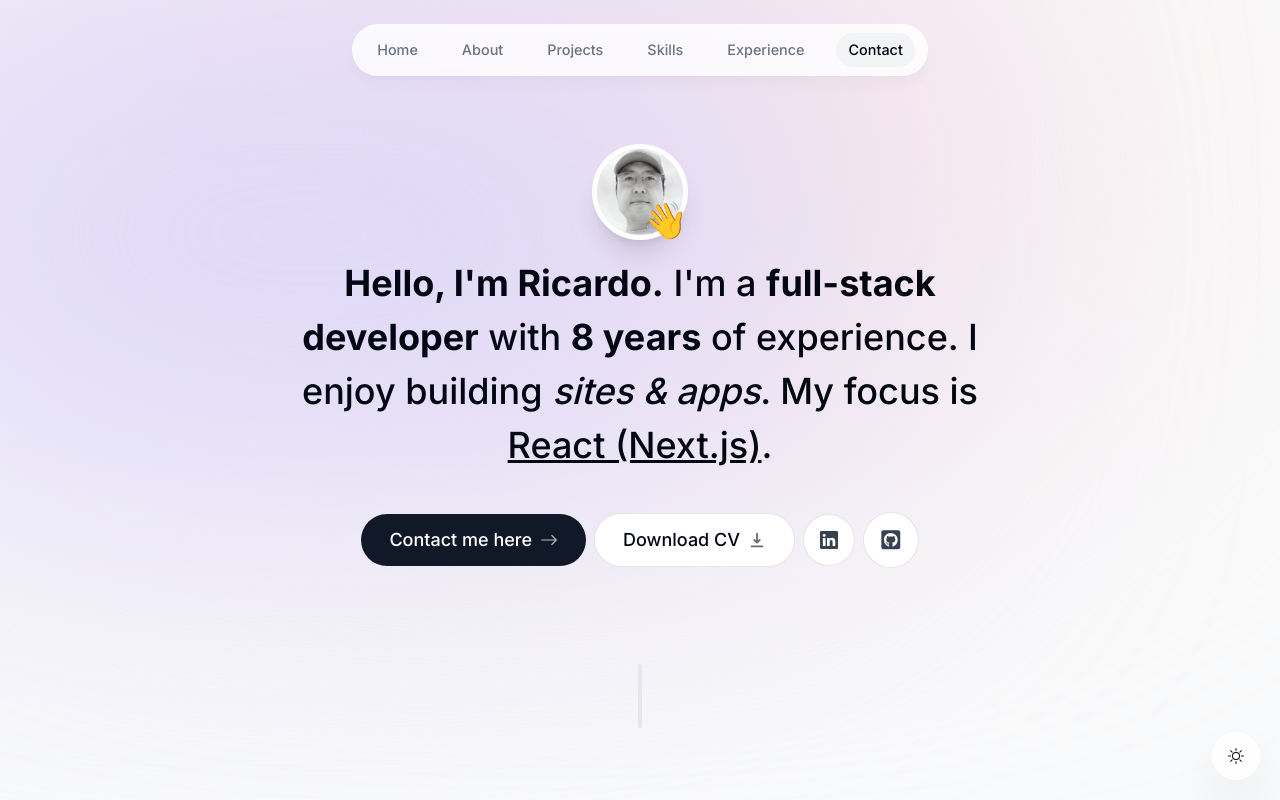
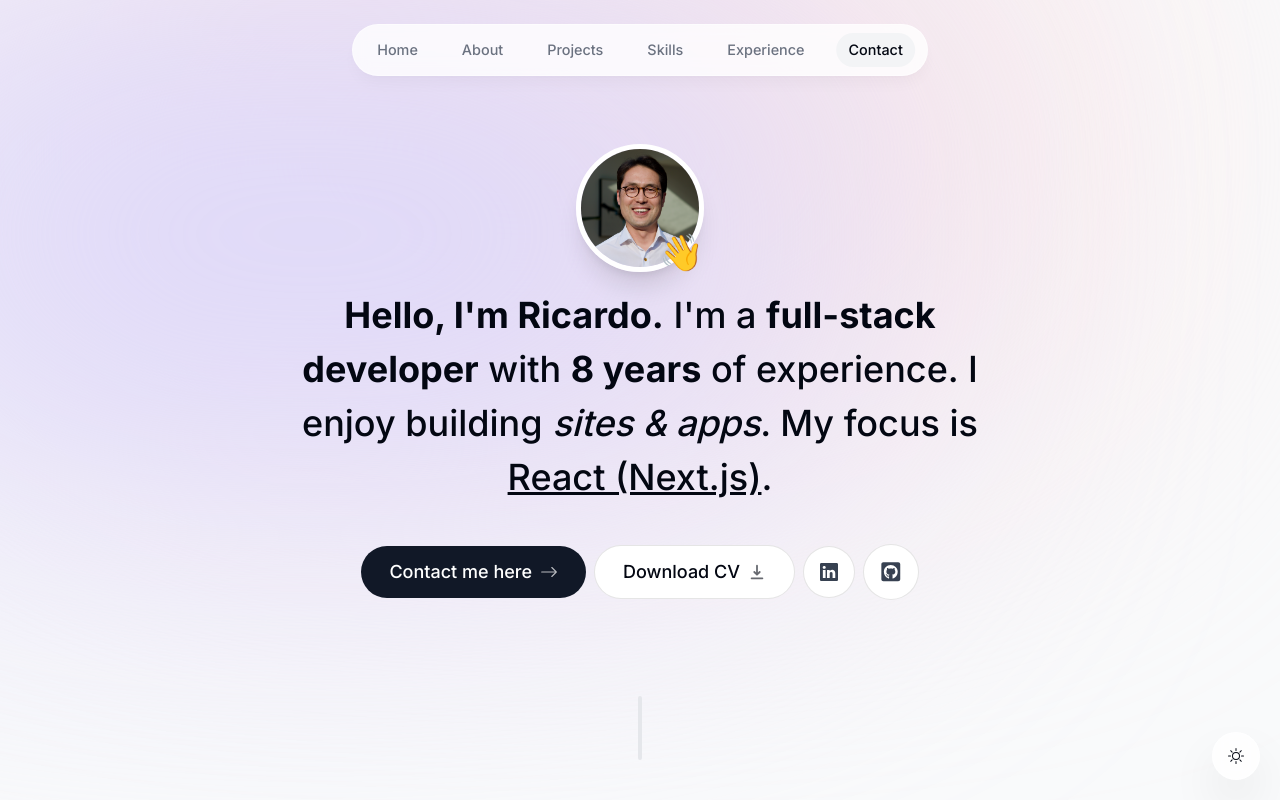
Before and after one commit to JakeRyu/portfolio, a Next.js app: page / in a window 1280 px wide. Shown: the top 800 px of the page. Built offline with nearby package versions, Linux system fonts and the light colour scheme; no server answers.

Commit message:
Update profile image

```diff
--- a/components/intro.tsx
+++ b/components/intro.tsx
@@ -34,11 +34,11 @@
             <Image
               src={profileImg}
               alt="Jake portrait"
-              width="192"
-              height="192"
+              width="256"
+              height="256"
               quality="95"
               priority={true}
-              className="h-24 w-24 rounded-full object-cover border-[0.35rem] border-white shadow-xl"
+              className="h-32 w-32 rounded-full object-cover border-[0.35rem] border-white shadow-xl"
             />
           </motion.div>
 
```
Also changed, not shown: public/jake-sketch.jpeg (added), public/jake.jpeg.
